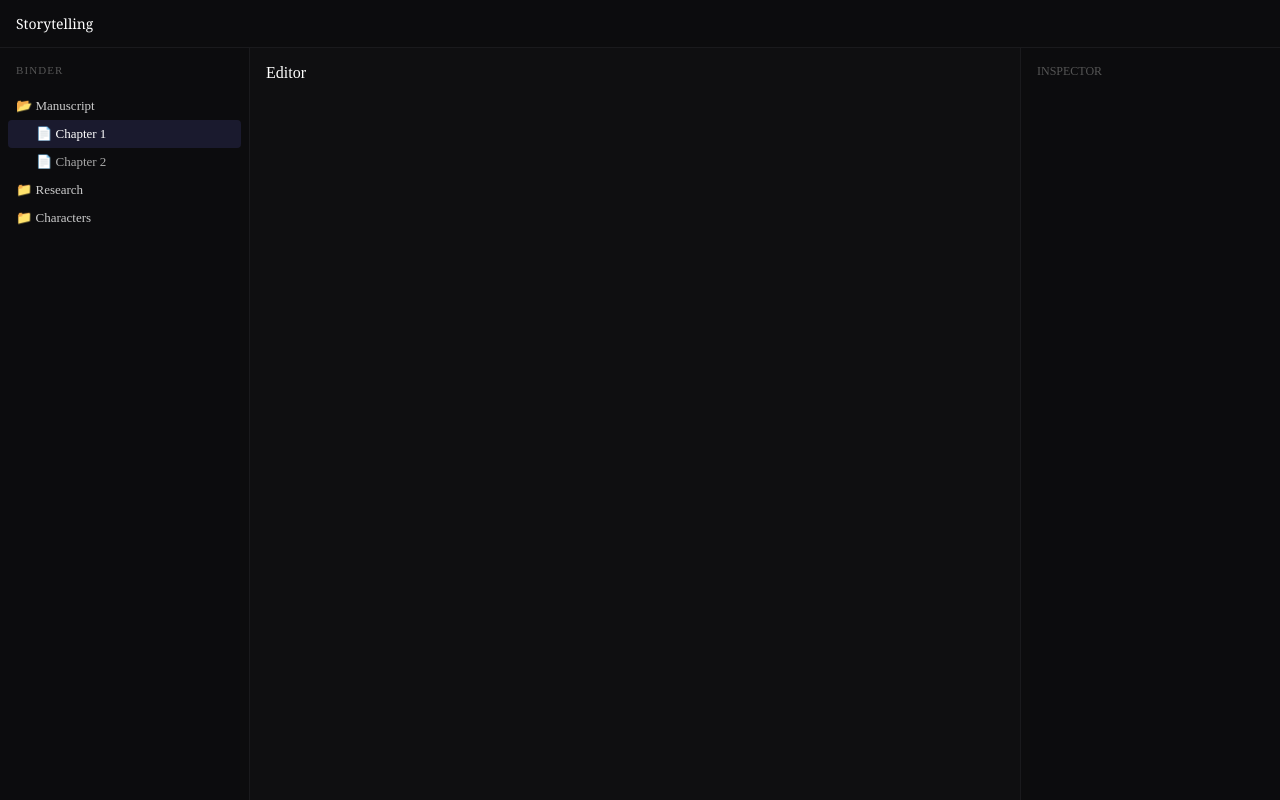
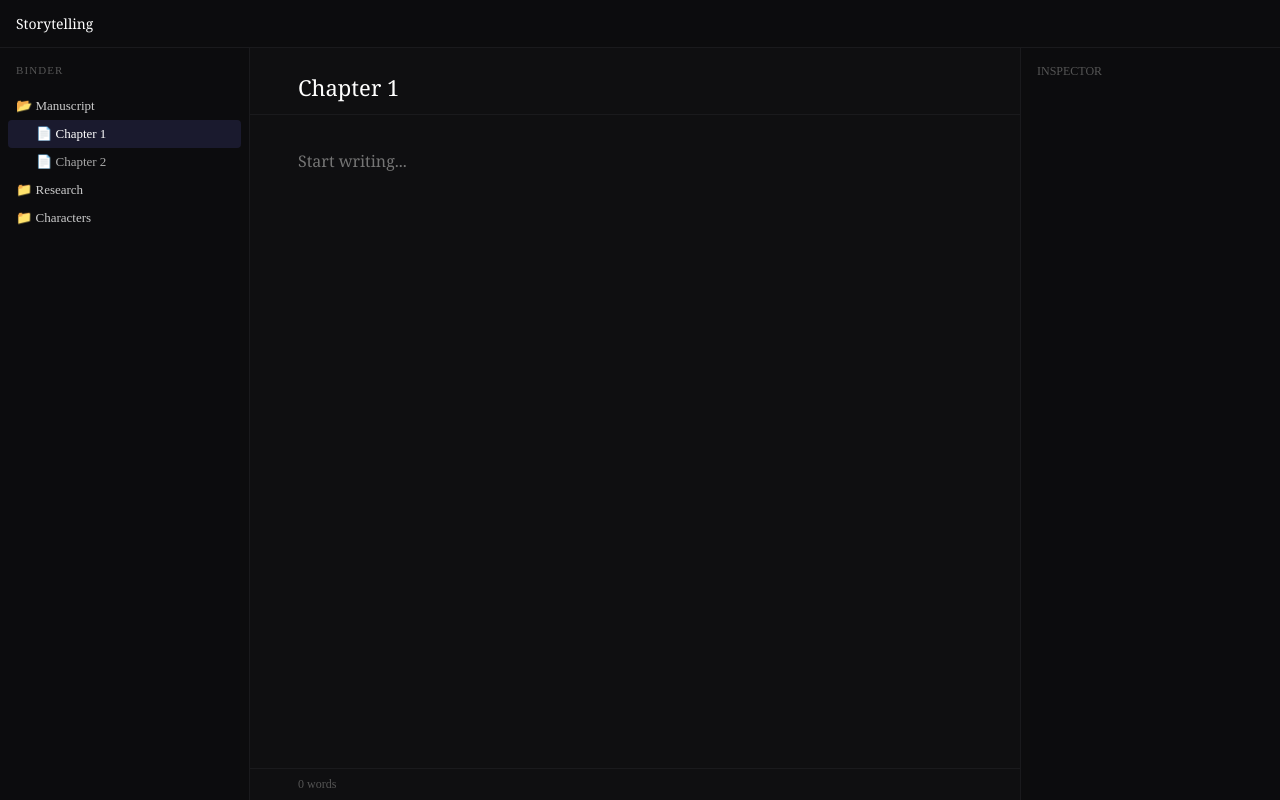
Before and after one commit to dukecarroll1122-ctrl/Storytelling-, a React (Vite) app: page / in a window 1280 px wide. Built offline with nearby package versions, Linux system fonts and the light colour scheme.

Commit message:
add Editor component with title and word count

```diff
--- a/src/App.jsx
+++ b/src/App.jsx
@@ -1,4 +1,6 @@
 import Sidebar from "./Sidebar"
+import Editor from './Editor'
+
 function App() {
   return (
     <div style={{ display: 'flex', flexDirection: 'column', height: '100vh', background: '#0f0f11' }}>
@@ -11,9 +13,7 @@ function App() {
 
         <Sidebar />
 
-        <div style={{ flex: 1, background: '#0f0f11' }}>
-          <p style={{ color: '#fff', padding: '16px' }}>Editor</p>
-        </div>
+        <Editor />
 
         <div style={{ width: '260px', background: '#0c0c0e', borderLeft: '1px solid #1a1a1d' }}>
           <p style={{ color: '#555', padding: '16px', fontSize: '12px' }}>INSPECTOR</p>
--- /dev/null
+++ b/src/Editor.jsx
@@ -0,0 +1,37 @@
+import { useState } from 'react'
+
+function Editor() {
+  const [content, setContent] = useState('')
+  const [title, setTitle] = useState('Chapter 1')
+
+  const wordCount = content.trim().split(/\s+/).filter(Boolean).length
+
+  return (
+    <div style={{ flex: 1, display: 'flex', flexDirection: 'column', background: '#0f0f11' }}>
+
+      <div style={{ padding: '24px 48px 0', borderBottom: '1px solid #1a1a1d' }}>
+        <input
+          value={title}
+          onChange={(e) => setTitle(e.target.value)}
+          style={{ background: 'transparent', border: 'none', outline: 'none', color: '#ffffff', fontSize: '22px', fontFamily: 'Georgia', width: '100%', marginBottom: '12px' }}
+        />
+      </div>
+
+      <div style={{ flex: 1, padding: '32px 48px', overflow: 'auto' }}>
+        <textarea
+          value={content}
+          onChange={(e) => setContent(e.target.value)}
+          placeholder="Start writing..."
+          style={{ width: '100%', height: '100%', background: 'transparent', border: 'none', outline: 'none', color: '#d4d0c8', fontSize: '16px', fontFamily: 'Georgia', lineHeight: '1.8', resize: 'none' }}
+        />
+      </div>
+
+      <div style={{ padding: '8px 48px', borderTop: '1px solid #1a1a1d', color: '#555', fontSize: '12px' }}>
+        {wordCount} words
+      </div>
+
+    </div>
+  )
+}
+
+export default Editor
```
